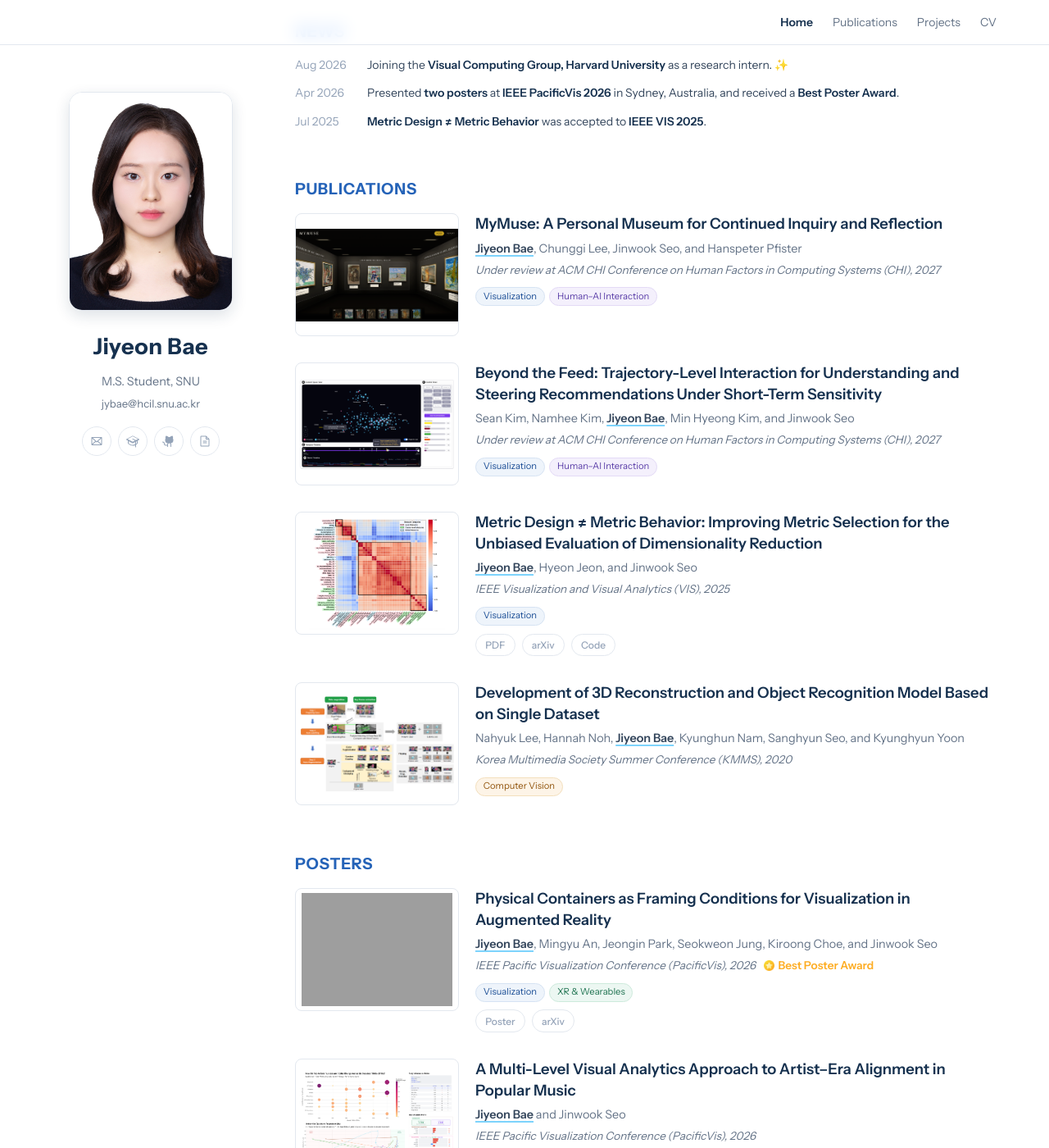
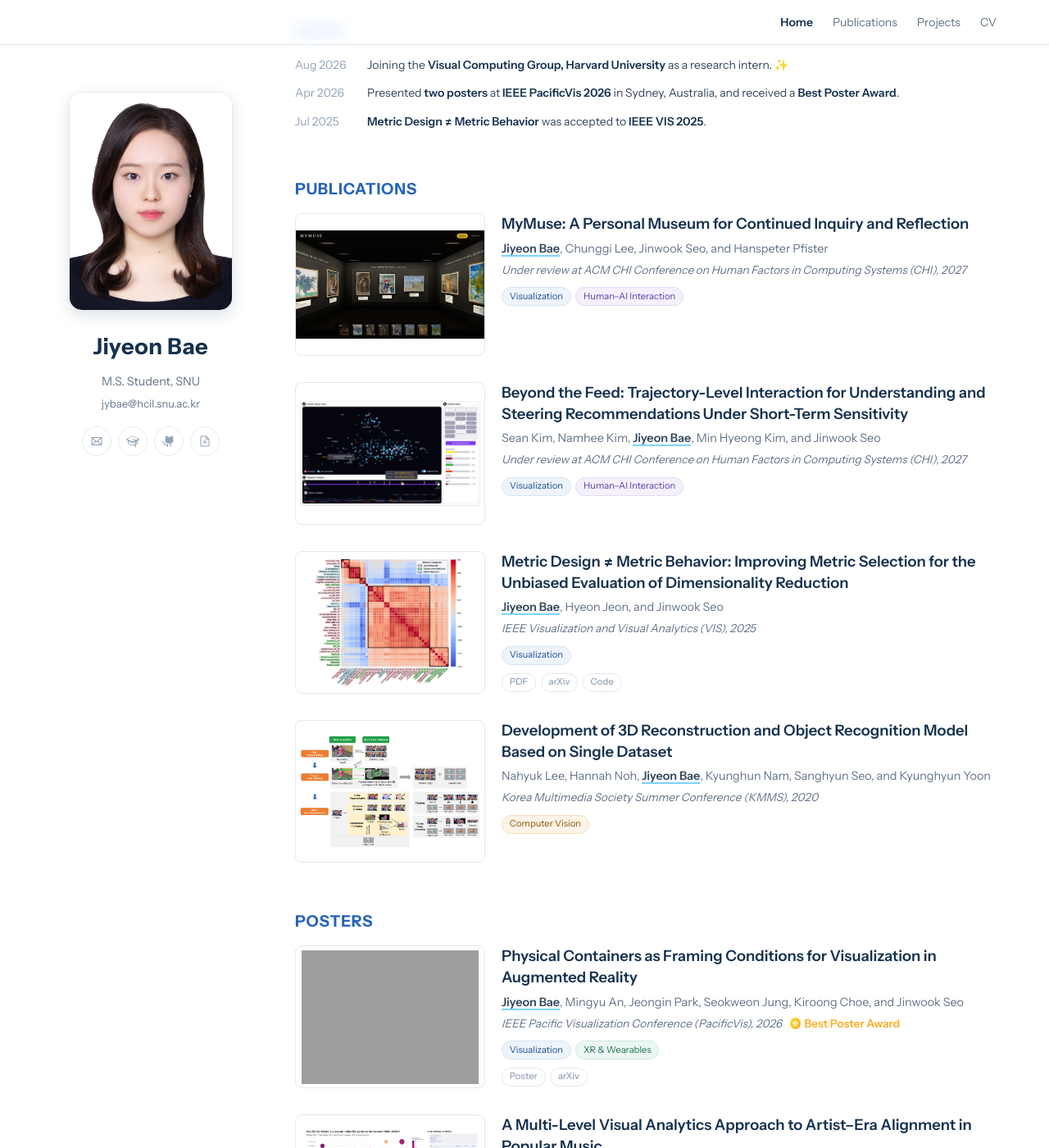
Before and after one commit to JiyeonBae/jiyeonbae.github.io, a Jekyll site: the page built from index.md, in a window 1280 px wide and 1400 px high, scrolled down 442 px. Shown: the whole window at 82% size. Built offline with Jekyll 4.4.1, drawn with Linux system fonts in a browser that asks for light colours; grey boxes are pictures that could not be loaded.

Commit message:
Resize publication thumbnails and link buttons
- Shrink PDF/arXiv/Code/Poster buttons to match topic tag size
- Widen thumbnails so their height spans the full entry
- Keep project title buttons the same height as publication buttons

Co-Authored-By: Claude Opus 5.5 <noreply@anthropic.com>

```diff
--- a/assets/css/custom.css
+++ b/assets/css/custom.css
@@ -256,7 +256,7 @@ a:hover { color: var(--accent-dk); text-decoration: underline; }
 .pubs { display: flex; flex-direction: column; gap: 2rem; }
 .pub {
   display: grid;
-  grid-template-columns: 200px 1fr;
+  grid-template-columns: 232px 1fr;
   gap: 1.25rem;
   align-items: start;
 }
@@ -333,12 +333,12 @@ a:hover { color: var(--accent-dk); text-decoration: underline; }
   font-weight: 400;
   color: var(--ink-400);
 }
-.pub-links { display: flex; flex-wrap: wrap; gap: .5rem; }
+.pub-links { display: flex; flex-wrap: wrap; gap: .35rem; }
 .pub-links a {
   display: inline-flex;
   align-items: center;
-  padding: .2rem .7rem;
-  font-size: .75rem;
+  padding: .1rem .55rem;
+  font-size: .7rem;
   font-weight: 500;
   border-radius: 9999px;
   border: 1px solid var(--line);
@@ -356,6 +356,8 @@ a:hover { color: var(--accent-dk); text-decoration: underline; }
   margin-left: .6rem;
   vertical-align: .15em;
 }
+/* Titles use line-height 1.4; match the body's 1.6 so these equal the Publications buttons */
+.title-links a { line-height: 1.6; }
 
 /* ===== Footer ===== */
 .foot {
```
